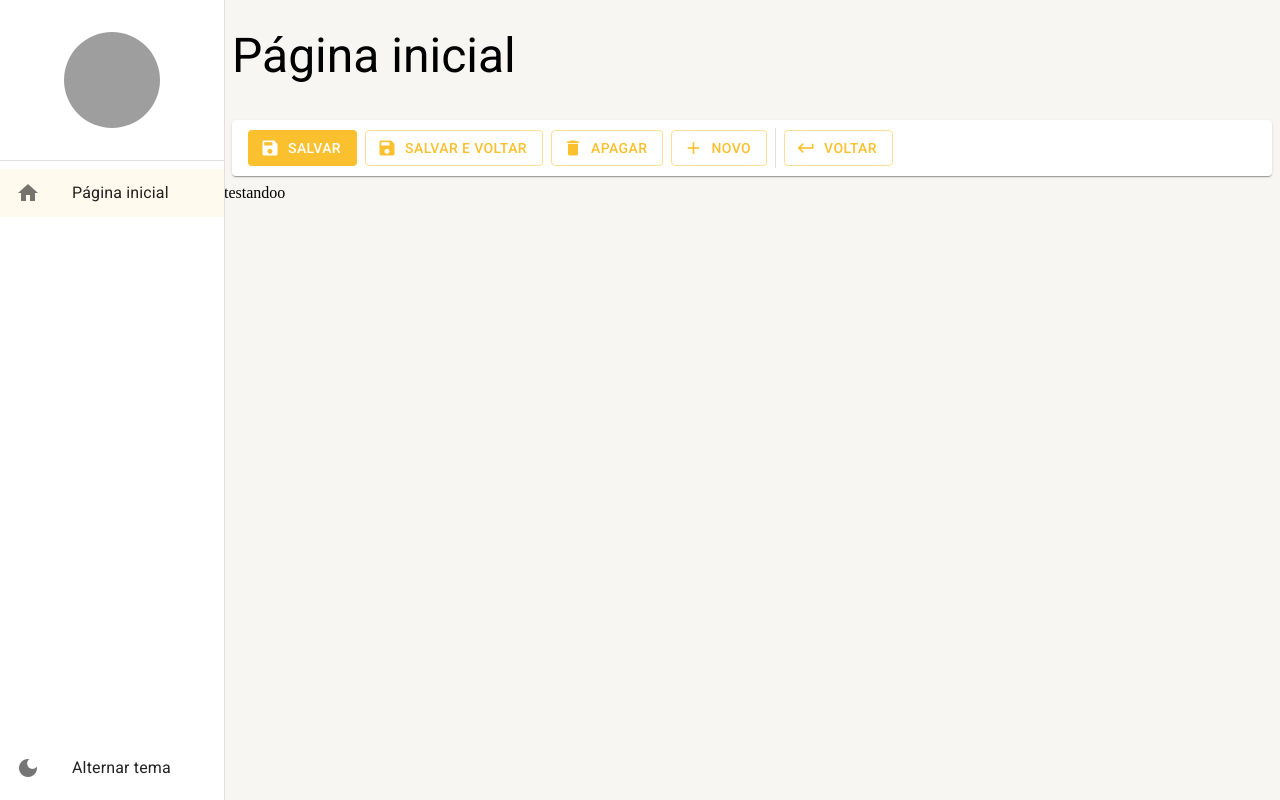
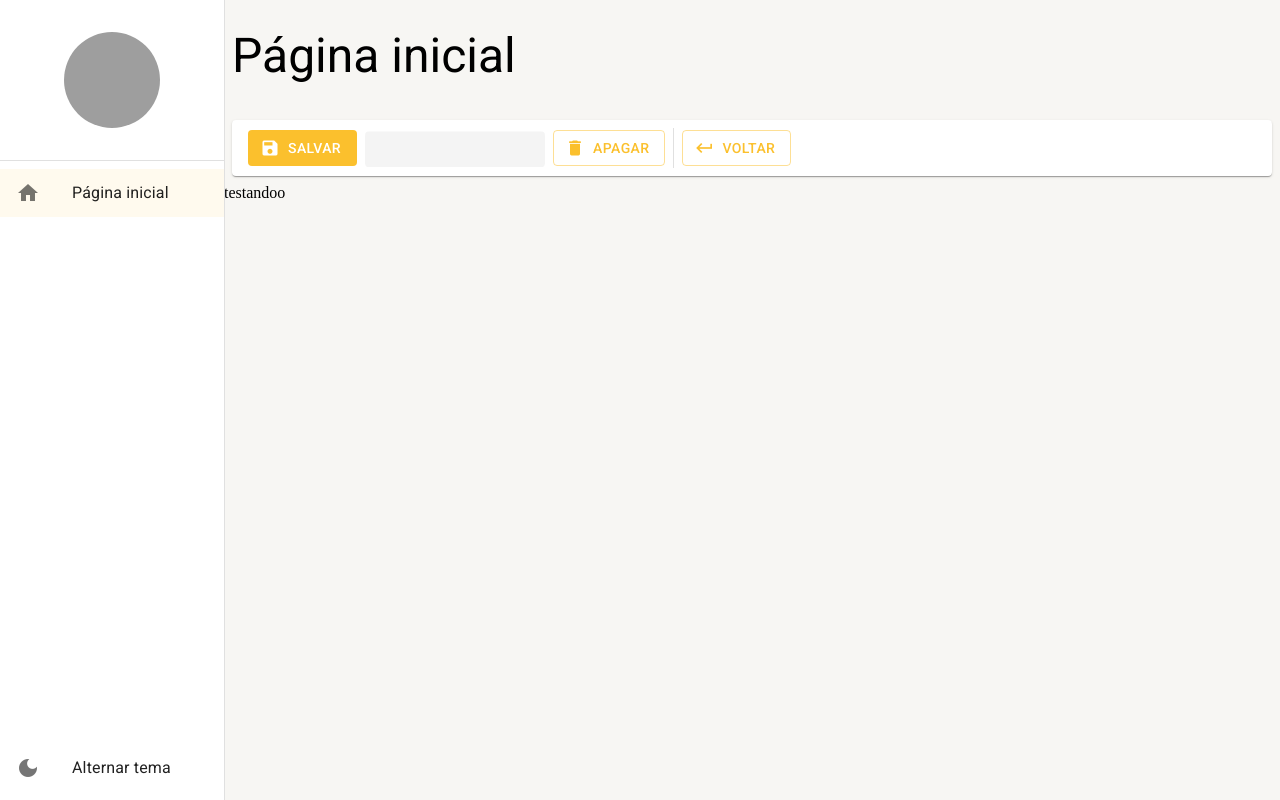
Before and after one commit to BrunodevOliveira/states-and-people-dashboard, a React (Create React App) app: page /pagina-inicial in a window 1280 px wide. Built offline with nearby package versions, Linux system fonts and the light colour scheme; grey boxes are pictures that could not be loaded.

Commit message:
✨feat: add skeleton

```diff
--- a/src/shared/components/ferramentas-de-detalhe/FerramentasDeDetalhe.tsx
+++ b/src/shared/components/ferramentas-de-detalhe/FerramentasDeDetalhe.tsx
@@ -1,4 +1,4 @@
-import { Box, Button, Divider, Icon, Paper, useTheme } from "@mui/material"
+import { Box, Button, Divider, Icon, Paper, Skeleton, useTheme } from "@mui/material"
 
 interface IFerramentasDeDetalheProps {
   textoBotaoNovo?: string
@@ -8,6 +8,12 @@
   mostrarBotaoApagar?: boolean
   mostrarBotaoSalvar?: boolean
   mostrarBotaoSalvarEFechar?: boolean
+
+  mostrarBotaoNovoCarregando?: boolean
+  mostrarBotaoVoltarCarregando?: boolean
+  mostrarBotaoApagarCarregando?: boolean
+  mostrarBotaoSalvarCarregando?: boolean
+  mostrarBotaoSalvarEFecharCarregando?: boolean
 
   aoClicarEmNovo?: () => void
   aoClicarEmVoltar?: () => void
@@ -19,11 +25,17 @@
 export const FerramentasDeDetalhe: React.FC<IFerramentasDeDetalheProps> = ({
   textoBotaoNovo = "Novo",
 
-  mostrarBotaoNovo = true,
+  mostrarBotaoNovo = false,
   mostrarBotaoVoltar = true,
   mostrarBotaoApagar = true,
   mostrarBotaoSalvar = true,
   mostrarBotaoSalvarEFechar = false,
+
+  mostrarBotaoNovoCarregando = false,
+  mostrarBotaoVoltarCarregando = false,
+  mostrarBotaoApagarCarregando = false,
+  mostrarBotaoSalvarCarregando = false,
+  mostrarBotaoSalvarEFecharCarregando = true,
 
   aoClicarEmSalvar,
   aoClicarEmSalvarEFechar,
@@ -44,7 +56,7 @@
       padding={1}
       paddingX={2}
     >
-      {mostrarBotaoSalvar && (
+      {mostrarBotaoSalvar && !mostrarBotaoSalvarCarregando && (
         <Button
           variant="contained"
           color="primary"
@@ -55,7 +67,10 @@
           Salvar
         </Button>
       )}
-      {mostrarBotaoSalvarEFechar && (
+
+      {mostrarBotaoSalvarCarregando && <Skeleton width={110} height={60} />}
+
+      {mostrarBotaoSalvarEFechar && !mostrarBotaoSalvarEFecharCarregando && (
         <Button
           variant="outlined"
           color="primary"
@@ -66,7 +81,10 @@
           Salvar e voltar
         </Button>
       )}
-      {mostrarBotaoApagar && (
+
+      {mostrarBotaoSalvarEFecharCarregando && <Skeleton width={180} height={60} />}
+
+      {mostrarBotaoApagar && !mostrarBotaoApagarCarregando && (
         <Button
           variant="outlined"
           color="primary"
@@ -77,7 +95,10 @@
           Apagar
         </Button>
       )}
-      {mostrarBotaoNovo && (
+
+      {mostrarBotaoApagarCarregando && <Skeleton width={110} height={60} />}
+
+      {mostrarBotaoNovo && !mostrarBotaoNovoCarregando && (
         <Button
           variant="outlined"
           color="primary"
@@ -88,8 +109,11 @@
           {textoBotaoNovo}
         </Button>
       )}
+
+      {mostrarBotaoNovoCarregando && <Skeleton width={110} height={60} />}
+
       <Divider variant="middle" orientation="vertical" />
-      {mostrarBotaoVoltar && (
+      {mostrarBotaoVoltar && !mostrarBotaoVoltarCarregando && (
         <Button
           variant="outlined"
           color="primary"
@@ -100,6 +124,8 @@
           Voltar
         </Button>
       )}
+
+      {mostrarBotaoVoltarCarregando && <Skeleton width={110} height={60} />}
     </Box>
   )
 }
```
